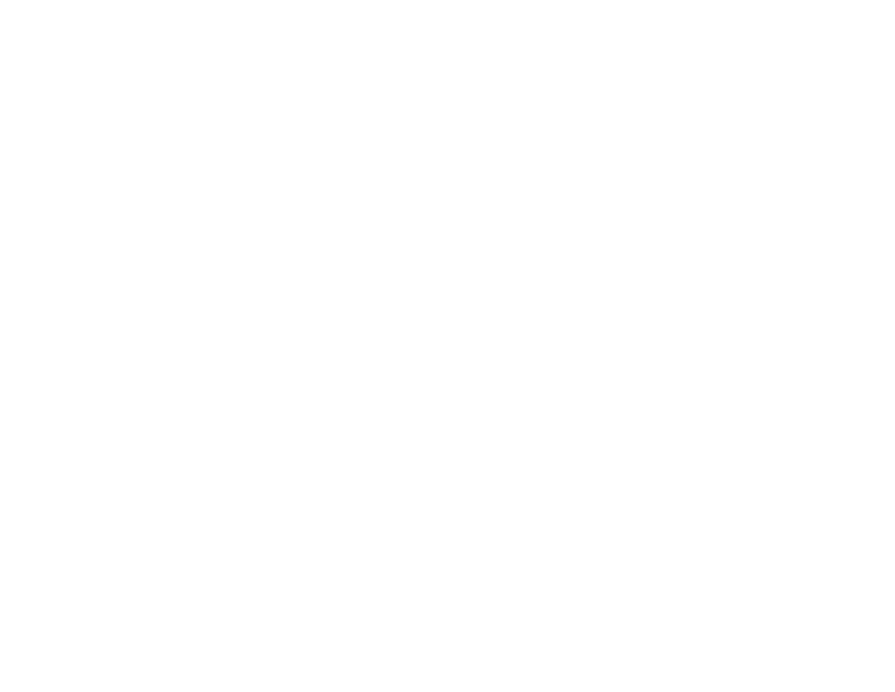
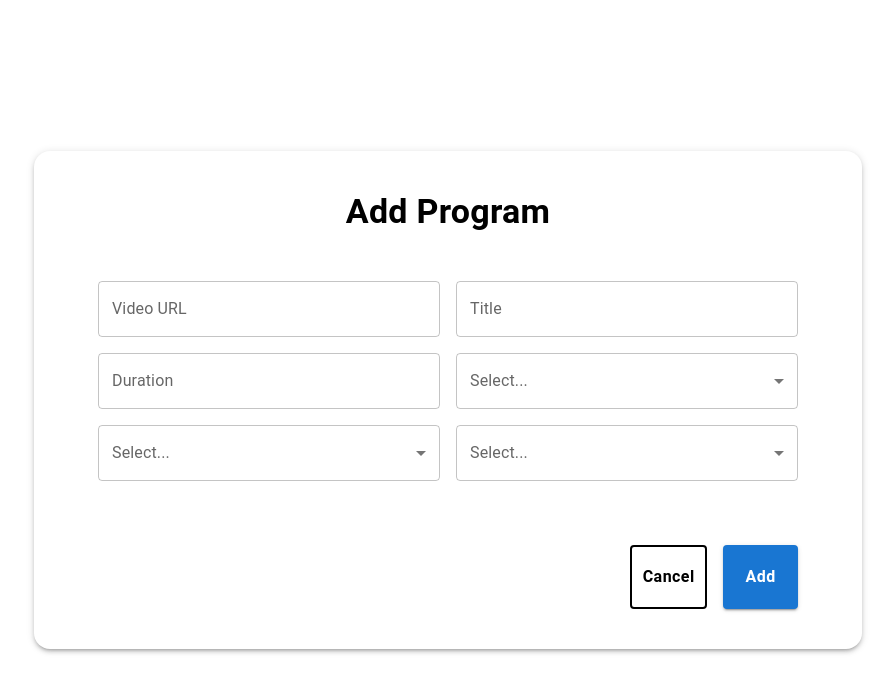
Before and after one commit to Eden12mek/Television-Networks-app-Front, a React (Create React App) app: page /addprogram in a window 1280 px wide. Before the commit this address had no page. Shown: the top 692 px of the page, without its empty margins (192-1087 px from the left). Built offline with nearby package versions, Linux system fonts and the light colour scheme.

Commit message:
program adding and modification

```diff
--- a/src/App.js
+++ b/src/App.js
@@ -10,6 +10,7 @@
 import Program from './Components/TV/Program';
 import Logout from './Components/TV/Logout';
 import AddChannel from './Components/TV/AddChannel';
+import AddProgram from './Components/TV/AddProgram';
 
 const theme = createTheme({
   // Your theme configuration here
@@ -32,6 +33,8 @@
           <Route path="/program" element={<Program />} />
           <Route path="/logout" element={<Logout />} />
           <Route path="/addchannel" element={<AddChannel />} />
+          <Route path="/addprogram" element={<AddProgram />} />
+
         </Routes>
       </Router>
     </ThemeProvider>
--- a/src/Components/TV/AddChannel.jsx
+++ b/src/Components/TV/AddChannel.jsx
@@ -16,7 +16,7 @@
     >
       <Box
         bgcolor="white"
-        borderRadius={2}
+        borderRadius={5}
         boxShadow={3}
         p={6}
         width="90%"
@@ -47,7 +47,7 @@
             sx={{
               mr: 8,
               width: '100px',
-              textTransform: 'capitalize', // Set the text to title case
+              textTransform: 'capitalize',
               fontSize: '1rem', // Set the font size
             }}
           >
@@ -59,8 +59,8 @@
             sx={{
               mr: 3,
               width: '100px',
-              textTransform: 'capitalize', // Set the text to title case
-              fontSize: '1rem', // Set the font size
+              textTransform: 'capitalize',
+              fontSize: '1rem',
             }}
           >
             Add
--- /dev/null
+++ b/src/Components/TV/AddProgram.jsx
@@ -0,0 +1,138 @@
+import React from 'react';
+import { Box, Button, TextField, Typography, MenuItem } from '@mui/material';
+
+const AddProgram = () => {
+  return (
+    <Box
+      display="flex"
+      justifyContent="center"
+      alignItems="center"
+      minHeight="100vh"
+    >
+      <Box
+        display="flex"
+        flexDirection="column"
+        px={{ xs: 2, md: 8 }}
+        py={{ xs: 8, md: 5 }}
+        bgcolor="white"
+        borderRadius={4}
+        maxWidth={700}
+        width="100%"
+        boxShadow={3}
+      >
+        <Typography
+          variant="h4"
+          fontWeight="bold"
+          color="black"
+          align="center"
+          sx={{ mb: { xs: 4, md: 6 } }}
+        >
+          Add Program
+        </Typography>
+        <Box display="flex" flexDirection={{ xs: 'column', md: 'row' }} gap={2}>
+          <TextField
+            label="Video URL"
+            variant="outlined"
+
+            fullWidth
+            sx={{ bgcolor: 'neutral.200', borderRadius: 2 }}
+          />
+          <TextField
+            variant="outlined"
+            label="Title"
+            fullWidth
+            sx={{ bgcolor: 'neutral.200', borderRadius: 2 }}
+          />
+        </Box>
+        <Box display="flex" flexDirection={{ xs: 'column', md: 'row' }} gap={2} mt={2}>
+          <TextField
+            variant="outlined"
+            label="Duration"
+            fullWidth
+            sx={{ bgcolor: 'neutral.200', borderRadius: 2 }}
+          />
+          <TextField
+            label="Select..."
+            select
+            variant="outlined"
+            fullWidth
+            sx={{ bgcolor: 'neutral.200', borderRadius: 2 }}
+          >
+            <MenuItem value="Select...">Recommended</MenuItem>
+            <MenuItem value="Select...">Popular</MenuItem>
+            <MenuItem value="Select...">Featured</MenuItem>
+          </TextField>
+        </Box>
+        <Box display="flex" flexDirection={{ xs: 'column', md: 'row' }} gap={2} mt={2}>
+          <TextField
+            label="Select..."
+            select
+            variant="outlined"
+            fullWidth
+            sx={{ bgcolor: 'neutral.200', borderRadius: 2 }}
+          >
+            <MenuItem value="Select...">Recommended</MenuItem>
+            <MenuItem value="Select...">Popular</MenuItem>
+            <MenuItem value="Select...">Featured</MenuItem>
+          </TextField>
+          <TextField
+            label="Select..."
+            select
+            variant="outlined"
+            fullWidth
+            sx={{ bgcolor: 'neutral.200', borderRadius: 2 }}
+          >
+            <MenuItem value="Select...">Recommended</MenuItem>
+            <MenuItem value="Select...">Popular</MenuItem>
+            <MenuItem value="Select...">Featured</MenuItem>
+          </TextField>
+        </Box>
+        <Box
+          display="flex"
+          flexDirection={{ xs: 'column', md: 'row' }}
+          gap={2}
+          mt={8}
+          alignSelf={{ md: 'flex-end' }}
+        >
+          <Button
+            variant="outlined"
+            color="primary"
+            fullWidth
+            sx={{
+              p: 2,
+              fontSize: { xs: '0.875rem', md: '1rem' },
+              fontWeight: 'bold',
+              borderWidth: 2,
+              borderColor: 'black',
+              color: 'black',
+              mb: { xs: 2, md: 0 },
+              textTransform: 'capitalize',
+              fontSize: '1rem',
+            }}
+          >
+            Cancel
+          </Button>
+          <Button
+            variant="contained"
+            color="primary"
+            fullWidth
+            sx={{
+              p: 2,
+              fontSize: { xs: '0.875rem', md: '1rem' },
+              fontWeight: 'bold',
+              bgcolor: 'indigo.950',
+              borderWidth: 2,
+              borderColor: 'indigo.950',
+              textTransform: 'capitalize',
+              fontSize: '1rem',
+            }}
+          >
+            Add
+          </Button>
+        </Box>
+      </Box>
+    </Box>
+  );
+};
+
+export default AddProgram;
```
